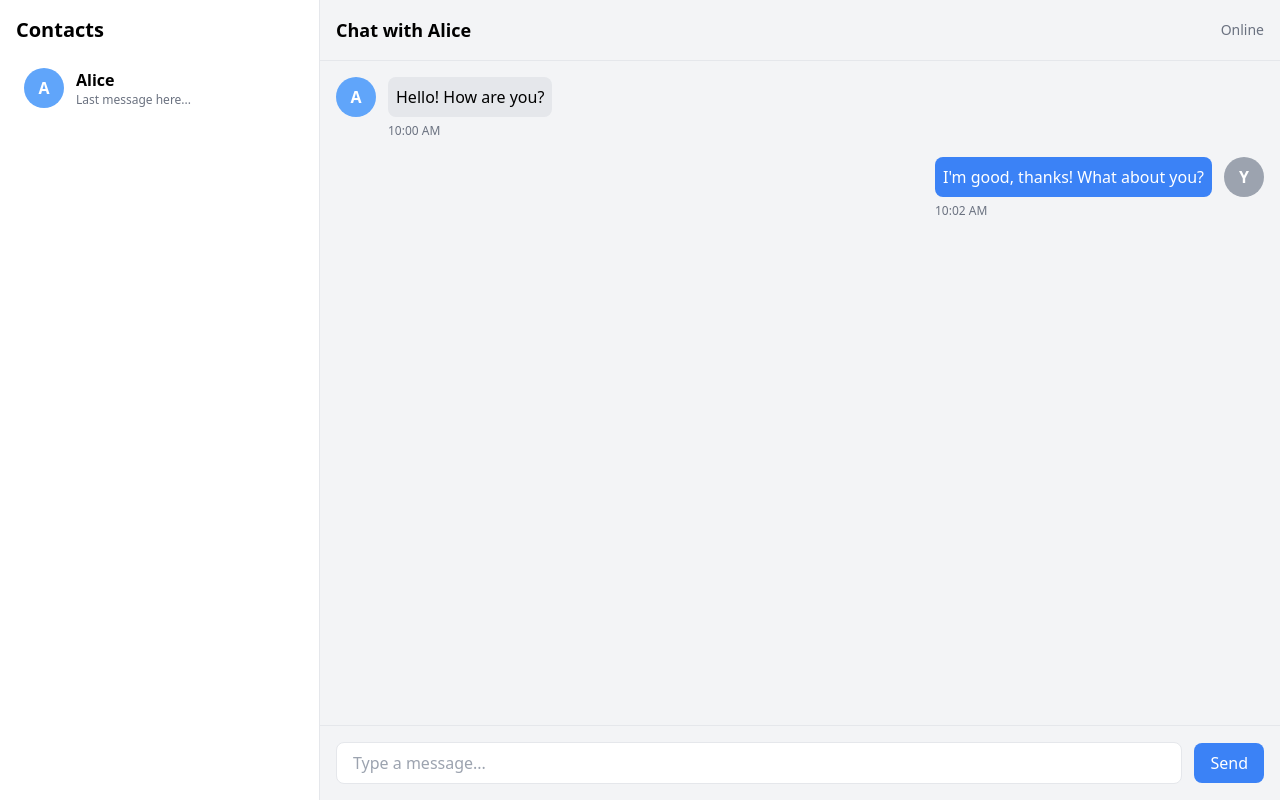
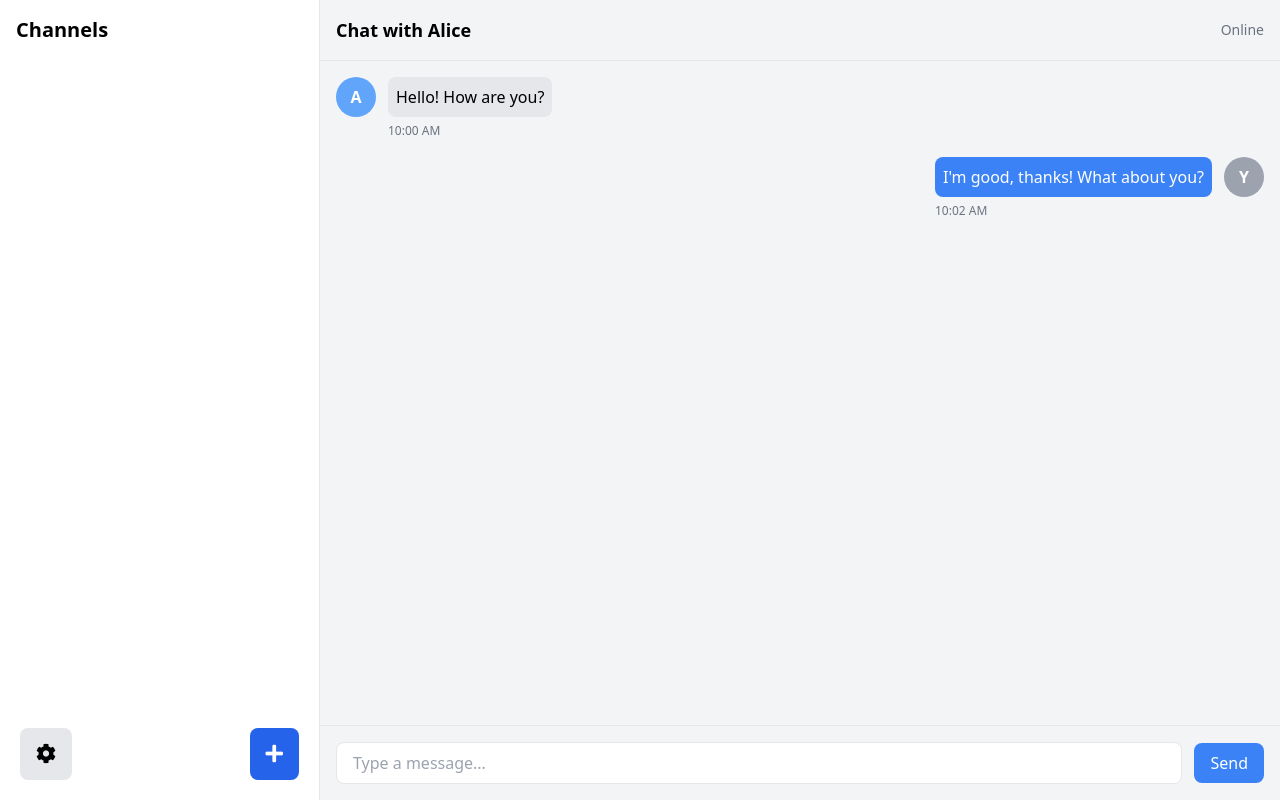
Before and after one commit to CatalinPlesu/web-client, a Flask app: page /chat/1 in a window 1280 px wide. Run offline with Flask 3, Linux system fonts and the light colour scheme; the visitor is signed in with stand-in values (Sample User, id 1); data that the repository does not hold is empty.

Commit message:
feat: display channels

```diff
--- a/app.py
+++ b/app.py
@@ -1,4 +1,5 @@
 from flask import Flask, render_template, request, redirect, url_for, session, flash
+import requests
 
 app = Flask(__name__)
 app.secret_key = 'your_secret_key'  # Set a secret key for session management
@@ -6,15 +7,12 @@
 # In-memory 'user database' for demo purposes
 users = {"user": "password"}  # Replace with a real user database in production
 
-# Sample list of contacts
-contacts = ["Alice", "Bob", "Charlie"]
+# Example list of contacts (replace with real data if needed)
+contacts = ["Alice", "Bob", "Charlie", "David", "Eva"]
 
 @app.route('/')
 def home():
-    # If the user is logged in, show the chat interface
-    if 'username' in session:
-        return render_template('chat.html', contacts=contacts, username=session['username'])
-    return render_template('index.html')  # Show login/register page if not logged in
+    return render_template('index.html')
 
 @app.route('/login', methods=['GET', 'POST'])
 def login():
@@ -51,17 +49,37 @@
 
     return render_template('register.html')  # Show registration form if not POST
 
-@app.route('/chat/<contact>', methods=['GET', 'POST'])
-def chat(contact):
+
+@app.route('/chat')
+def chat():
+    cursor = request.args.get('cursor', 0, type=int)
+    response = requests.get(f'http://localhost:2020/channels?cursor={cursor}')
+    data = response.json()
+    channels = data['items']
+    next_page = data.get('next')
+
+    return render_template('chat.html', channels=channels, next_page=next_page)
+
+@app.route('/chat/<uuid>', methods=['GET', 'POST'])
+def chat_channel(uuid):
     # Only allow access if logged in
     if 'username' not in session:
         flash('Please log in to access the chat.', 'warning')
         return redirect(url_for('login'))
+
+    cursor = request.args.get('cursor', 0, type=int)
+    response = requests.get(f'http://localhost:2020/channels?cursor={cursor}')
+    data = response.json()
+    channels = data['items']
+    next_page = data.get('next')
+
     if request.method == 'POST':
         # Handle sending messages (this can be extended with a database or other storage)
         message = request.form['message']
-        flash(f'Message sent to {contact}: {message}', 'success')
-    return render_template('chat.html', contact=contact, username=session['username'])
+        flash(f'Message sent to {channel}: {message}', 'success')
+
+    return render_template('chat.html', uuid=uuid, username=session['username'], channels=channels)
+
 
 if __name__ == "__main__":
     app.run(debug=True)
--- a/templates/chat.html
+++ b/templates/chat.html
@@ -6,71 +6,34 @@
     <title>Simple Chat App</title>
     <!-- Link to Tailwind CSS via CDN -->
     <link href="https://cdn.jsdelivr.net/npm/tailwindcss@2.2.19/dist/tailwind.min.css" rel="stylesheet">
+    <link href="https://cdnjs.cloudflare.com/ajax/libs/font-awesome/5.15.3/css/all.min.css" rel="stylesheet">
 </head>
 <body class="bg-gray-100">
 
     <!-- Main Container -->
     <div class="h-screen flex">
+
         <!-- Sidebar for Contacts -->
-        <div class="w-1/4 bg-white border-r border-gray-200 p-4">
-            <h2 class="text-xl font-bold mb-4">Contacts</h2>
-            <div class="space-y-4">
-                <!-- Example Contact -->
-                <div class="flex items-center p-2 hover:bg-gray-100 rounded cursor-pointer">
-                    <div class="w-10 h-10 bg-blue-400 rounded-full flex items-center justify-center text-white font-semibold">
-                        A
-                    </div>
-                    <div class="ml-3">
-                        <p class="font-semibold">Alice</p>
-                        <p class="text-xs text-gray-500">Last message here...</p>
-                    </div>
-                </div>
-                <!-- Add more contacts as needed -->
-            </div>
-        </div>
+        {% include 'components/sidebar.html' %}
 
-        <!-- Chat Area -->
+        <!-- Chat Area or Profile Page -->
         <div class="flex-1 flex flex-col">
-            <!-- Header -->
-            <div class="p-4 border-b border-gray-200 flex items-center justify-between">
-                <h2 class="text-lg font-semibold">Chat with Alice</h2>
-                <div class="text-gray-500 text-sm">Online</div>
-            </div>
 
-            <!-- Messages Section -->
-            <div class="flex-1 p-4 overflow-y-auto">
-                <!-- Message from Another User -->
-                <div class="flex items-start mb-4">
-                    <div class="w-10 h-10 bg-blue-400 rounded-full flex items-center justify-center text-white font-semibold">
-                        A
-                    </div>
-                    <div class="ml-3">
-                        <div class="bg-gray-200 p-2 rounded-lg">
-                            <p>Hello! How are you?</p>
-                        </div>
-                        <span class="text-xs text-gray-500">10:00 AM</span>
-                    </div>
-                </div>
+            {% if uuid %}
 
-                <!-- Message from Current User -->
-                <div class="flex items-start justify-end mb-4">
-                    <div class="mr-3">
-                        <div class="bg-blue-500 text-white p-2 rounded-lg">
-                            <p>I'm good, thanks! What about you?</p>
-                        </div>
-                        <span class="text-xs text-gray-500">10:02 AM</span>
-                    </div>
-                    <div class="w-10 h-10 bg-gray-400 rounded-full flex items-center justify-center text-white font-semibold">
-                        Y
-                    </div>
-                </div>
-            </div>
+                <!-- Chat Header -->
+                {% include 'components/chat_header.html' %}
 
-            <!-- Message Input -->
-            <div class="p-4 border-t border-gray-200 flex items-center">
-                <input type="text" placeholder="Type a message..." class="flex-1 px-4 py-2 border rounded-lg focus:outline-none focus:ring-2 focus:ring-blue-400">
-                <button class="ml-3 px-4 py-2 bg-blue-500 text-white rounded-lg hover:bg-blue-600">Send</button>
-            </div>
+                <!-- Messages Section if uuid is defined -->
+                {% include 'components/message_list.html' %}
+
+                <!-- Message Input -->
+                {% include 'components/message_input.html' %}
+            {% else %}
+                <!-- Profile Section if no uuid is defined -->
+                {% include 'components/profile.html' %}
+            {% endif %}
+
         </div>
     </div>
 
--- /dev/null
+++ b/templates/components/chat_header.html
@@ -0,0 +1,4 @@
+<div class="p-4 border-b border-gray-200 flex items-center justify-between">
+    <h2 class="text-lg font-semibold">Chat with Alice</h2>
+    <div class="text-gray-500 text-sm">Online</div>
+</div>
--- /dev/null
+++ b/templates/components/message_input.html
@@ -0,0 +1,4 @@
+<div class="p-4 border-t border-gray-200 flex items-center">
+    <input type="text" placeholder="Type a message..." class="flex-1 px-4 py-2 border rounded-lg focus:outline-none focus:ring-2 focus:ring-blue-400">
+    <button class="ml-3 px-4 py-2 bg-blue-500 text-white rounded-lg hover:bg-blue-600">Send</button>
+</div>
--- /dev/null
+++ b/templates/components/message_list.html
@@ -0,0 +1,27 @@
+<div class="flex-1 p-4 overflow-y-auto space-y-4">
+    <!-- Message from Another User -->
+    <div class="flex items-start mb-4">
+        <div class="w-10 h-10 bg-blue-400 rounded-full flex items-center justify-center text-white font-semibold">
+            A
+        </div>
+        <div class="ml-3">
+            <div class="bg-gray-200 p-2 rounded-lg">
+                <p>Hello! How are you?</p>
+            </div>
+            <span class="text-xs text-gray-500">10:00 AM</span>
+        </div>
+    </div>
+
+    <!-- Message from Current User -->
+    <div class="flex items-start justify-end mb-4">
+        <div class="mr-3">
+            <div class="bg-blue-500 text-white p-2 rounded-lg">
+                <p>I'm good, thanks! What about you?</p>
+            </div>
+            <span class="text-xs text-gray-500">10:02 AM</span>
+        </div>
+        <div class="w-10 h-10 bg-gray-400 rounded-full flex items-center justify-center text-white font-semibold">
+            Y
+        </div>
+    </div>
+</div>
--- /dev/null
+++ b/templates/components/sidebar.html
@@ -0,0 +1,32 @@
+<!-- sidebar.html -->
+<div class="w-1/4 bg-white border-r border-gray-200 p-4 relative">
+    <h2 class="text-xl font-bold mb-4">Channels</h2>
+    <div class="space-y-4">
+        {% for channel in channels %}
+        <a href="{{ url_for('chat_channel', uuid=channel.uuid) }}">
+            <div class="flex items-center p-2 hover:bg-gray-100 rounded cursor-pointer
+                        {% if channel.uuid == uuid %} bg-blue-200 {% endif %}">
+                <div class="w-10 h-10 bg-blue-400 rounded-full flex items-center justify-center text-white font-semibold">
+                    {{ channel.name[0] }}  <!-- Display the first letter of the channel name -->
+                </div>
+                <div class="ml-3">
+                    <p class="font-semibold">{{ channel.name }}</p>
+                    <p class="text-xs text-gray-500">Last message here...</p>
+                </div>
+            </div>
+        </a>
+        {% endfor %}
+    </div>
+
+    <!-- Floating Profile Settings Button (bottom left) -->
+    <a href="{{ url_for('chat') }}" class="absolute bottom-5 left-5 bg-gray-200 text-black p-4 rounded-lg flex items-center justify-center hover:bg-gray-600">
+        <span class="sr-only">Profile Settings</span>
+        <i class="fas fa-cog text-xl"></i>  <!-- Settings icon -->
+    </a>
+
+    <!-- Floating Create Channel Button (bottom right) -->
+    <a href="{{ url_for('chat') }}" class="absolute bottom-5 right-5 bg-blue-600 text-white p-4 rounded-lg flex items-center justify-center hover:bg-blue-500">
+        <span class="sr-only">Create Channel</span>
+        <i class="fas fa-plus text-xl"></i>  <!-- Plus icon for create channel -->
+    </a>
+</div>
```
Also changed, not shown: templates/components/profile.html (added, +18 -0 lines), templates/index.html (+22 -4 lines).
